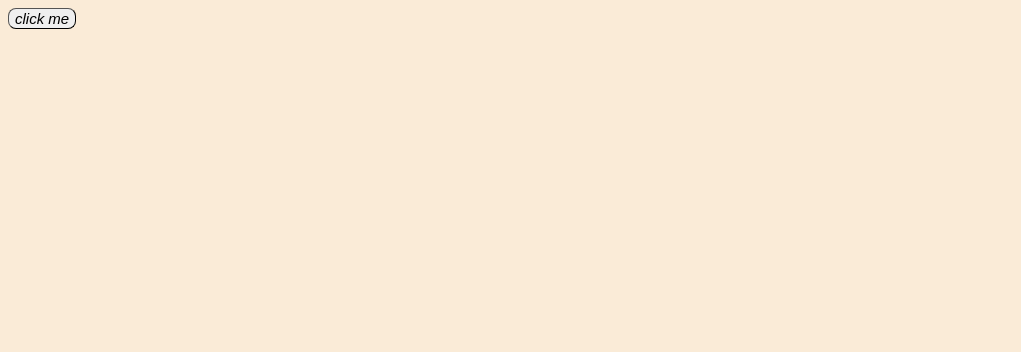
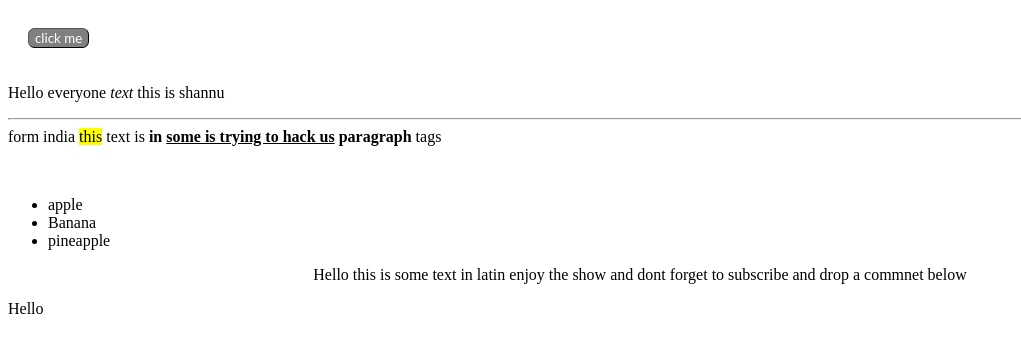
Before and after one commit to Dssram/mywebpage, a plain HTML site: page index.html in a window 1280 px wide. Shown: the whole page, without its empty margins (0-1021 px from the left). Drawn offline with Linux system fonts and the light colour scheme; a script that the page names is missing.

Commit message:
2 files modified, 1 deleted

```diff
--- a/index.html
+++ b/index.html
@@ -5,6 +5,16 @@
     <link rel="stylesheet" type="text/css" href="styles.css">
   </head>
   <body>
-    <button onclick="func()">click me</button>
-  </body>
-</html>
+    <button id="btn1">click me</button>
+    <p>Hello everyone <em>text</em> this is shannu <hr> form india <mark> this</mark> text is <b> in <u>some is trying to hack us</u> paragraph</b> tags</p>
+    <br>
+    <ul>
+    <li>apple</li>
+    <li>Banana</li>
+    <li>pineapple</li>
+  </ul>
+  <p id="text">Hello this is some text in latin enjoy the show and dont forget to subscribe and drop a commnet below</p>
+  <nav>
+  Hello</nav>
+    </body>
+    </html>
--- a/script.js
+++ /dev/null
@@ -1,5 +0,0 @@
-console.log('hello!')
-function func(){
-  var stri = document.getElementById().innerHTML;
-  window,alert("Hello "+stri);
-}
--- a/styles.css
+++ b/styles.css
@@ -1,11 +1,21 @@
 body {
-  background-color:antiquewhite;
+  color: antiquewhite;
+  color:black;
 }
-button{
-  font:bold;
-  font-size: 15px;
-  font-style:italic;
-  border-radius:8px;
-  border-width: 1px;
-  overflow:visible;
+#btn1 {
+  margin: 20px;
+  font: bold;
+  font-family: 'lato';
+  background-color: grey;
+  border-radius: 6.5px;
+  border-width: 0.75px;
+  color: white;
 }
+par{
+  color: black;
+  font-style: italic;
+}
+#text{
+text-align:center;
+text-rendering:optimizeLegibility;
+}
```
